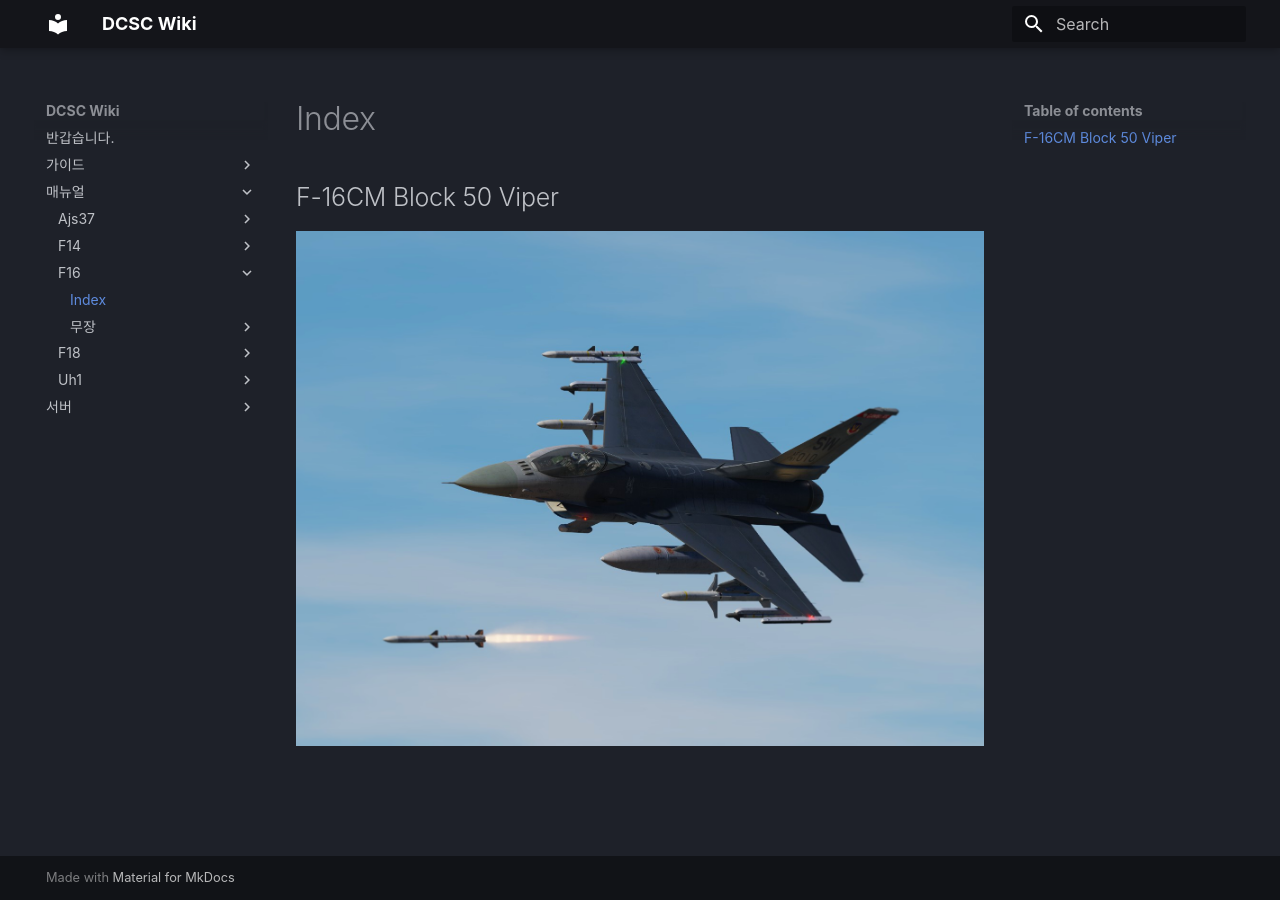
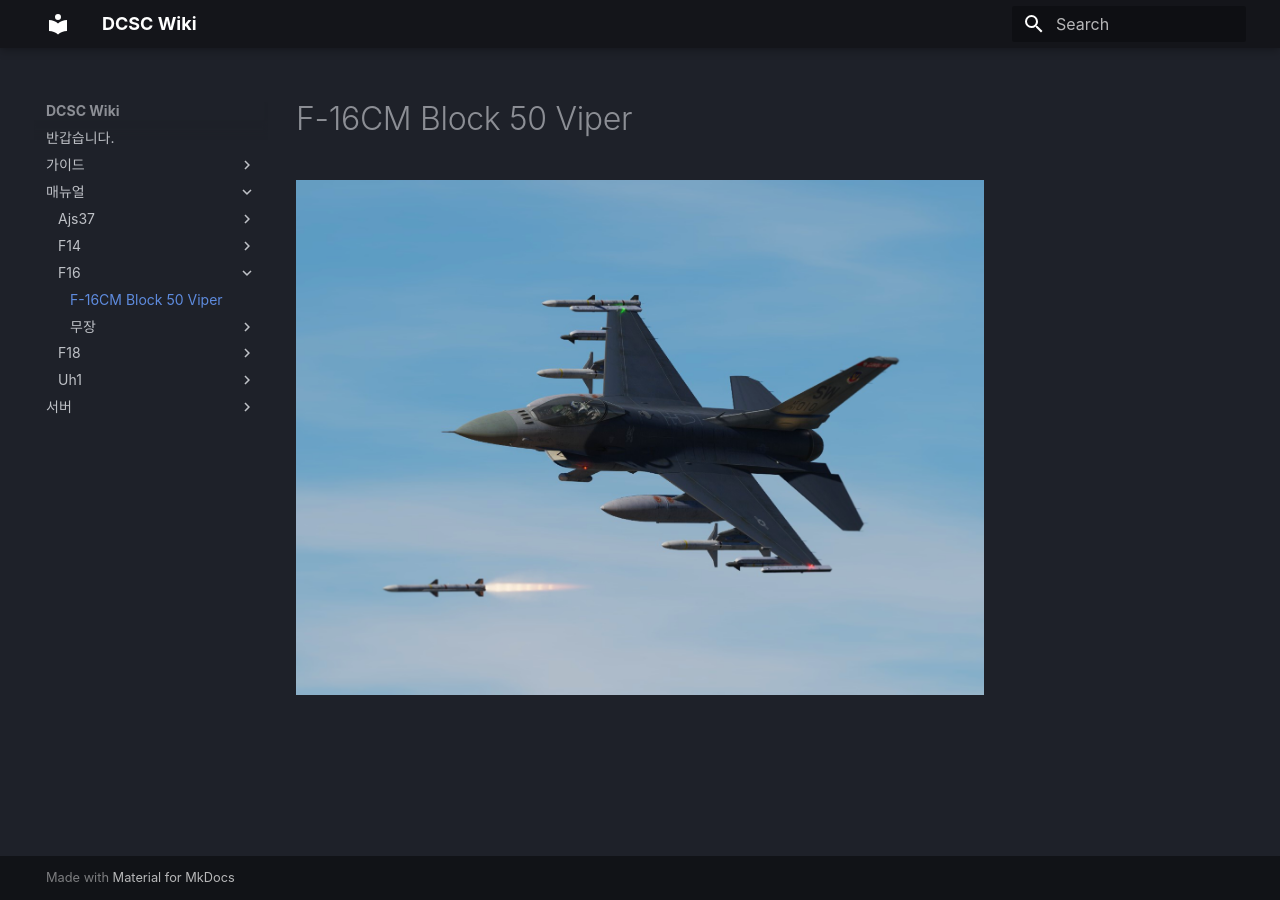
Before and after one commit to dcs-c/dcs-c.github.io, an MkDocs documentation site: the page built from docs/매뉴얼/f16/index.md, in a window 1280 px wide. Built offline with MkDocs 1.6.1 and Material for MkDocs 9.7.7, drawn with Linux system fonts in a browser that asks for light colours; some web fonts are replaced.

Commit message:
Update index.md

```diff
--- a/docs/매뉴얼/f16/index.md
+++ b/docs/매뉴얼/f16/index.md
@@ -1,2 +1,2 @@
-## F-16CM Block 50 Viper
+# F-16CM Block 50 Viper
 ![](https://github.com/dcs-c/dcs-c.github.io/raw/refs/heads/main/docs/%EB%A7%A4%EB%89%B4%EC%96%BC/f16/images/F16_amraam.webp)
```
